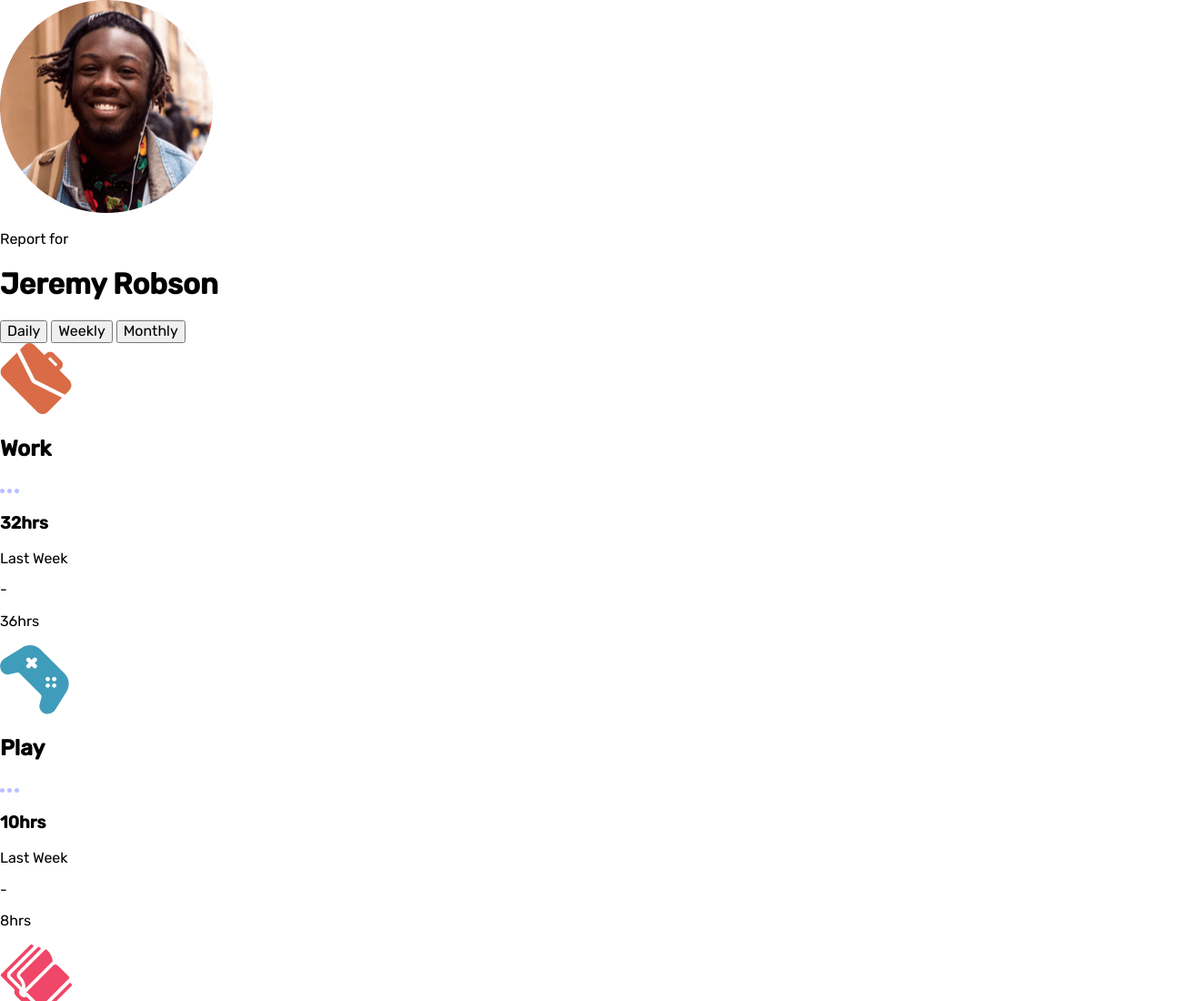
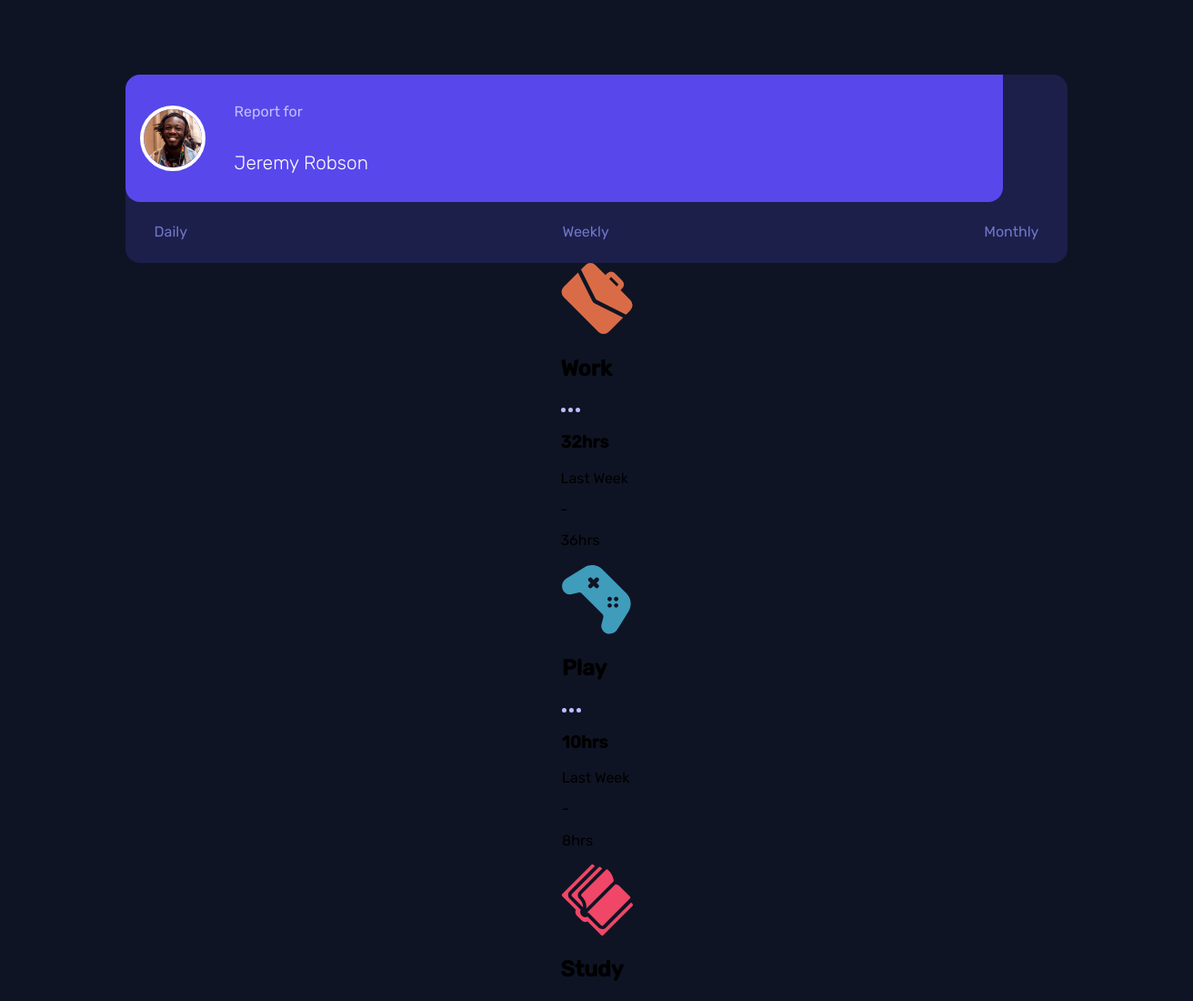
Before and after one commit to Carmenyo/FM-Time-tracking-dashboard, a plain HTML site: page index.html in a window 1280 px wide. Shown: the top 1100 px of the page at 91% size, 1312 px wide, since content can reach past the window. Drawn offline with Linux system fonts and the light colour scheme.

Commit message:
layout activity tracker menu

```diff
--- a/styles/style.css
+++ b/styles/style.css
@@ -15,3 +15,80 @@ font-family: "Rubik", sans-serif;
 --DesaturatedBlue: hsl(235, 45%, 61%);
 --PaleBlue: hsl(236, 100%, 87%);
 }
+
+body{
+    width: 100%;
+    min-height: 100vh;
+    background-color: var(--VeryDarkBlue);
+    display: grid;
+    place-items: center;
+    padding: 5.1rem 1rem 8rem 1rem;
+}
+
+.activity-tracker{
+    width: 90%;
+    height: auto;
+    display: grid;
+    grid-auto-rows: max-content;
+    grid-template-columns: 1fr;
+    justify-items: center;
+    gap: 2.4rem;
+}
+
+.activity-tracker__menu{
+    width: 90%;
+    background-color: var(--DarkBlue);
+    border-radius: 1rem;
+    overflow: hidden;
+
+}
+.activity-tracker__owner{
+    width: 90%;
+    display: flex;
+    flex-wrap: wrap;
+    align-items: center;
+    justify-content: flex-start;
+    gap: 2rem;
+    background-color: var(--Blue);
+    border-radius: 0 0 1rem 1rem;
+    padding: 1rem;
+}
+.activity-tracker__owner-img{
+    width: 4rem;
+    border: 0.3rem solid white;
+    border-radius: 50%;
+}
+.activity-tracker__owner-container{
+    display: flex;
+    flex-flow: column nowrap;
+    gap: 0.4rem
+}
+.activity-tracker__owner-for{
+    font-size: 1rem;
+    color: var(--PaleBlue);
+}
+.activity-tracker__owner-name{
+    font-size: 1.3rem;
+    font-weight: 300;
+    color: white;
+}
+.activity-tracker__options{
+    padding: 1rem 0.5rem;
+    display: flex;
+    flex-flow:row wrap;
+    justify-content: space-between;
+}
+.activity-tracker__option{
+    background-color: var(--DarkBlue);
+    width: max-content;
+    color: var(--DesaturatedBlue);
+    border: none;
+    padding: 0.5rem 1.5rem;
+}
+
+
+@media screen and (min-width: 768px){
+.activity-tracker{
+    max-width: 111rem;
+}
+}
```
